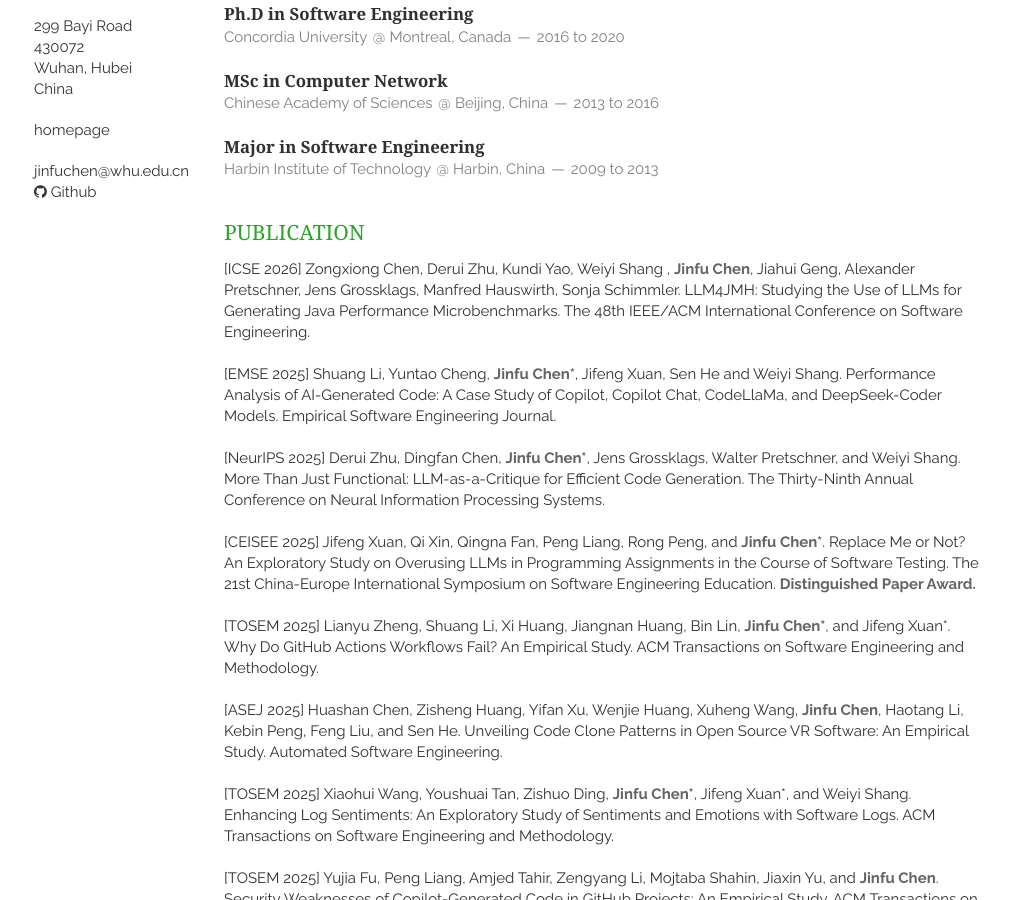
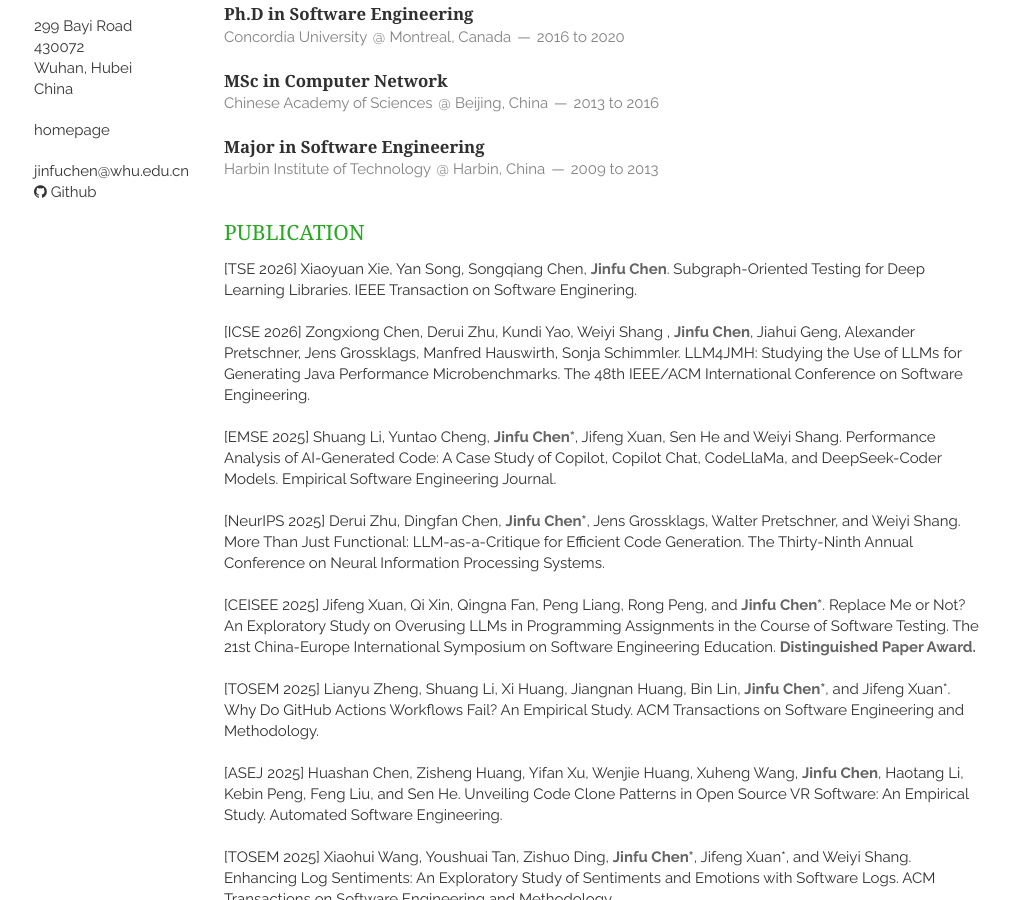
Before and after one commit to jinfuchen/jinfu, a Jekyll site: the page built from index.html, in a window 1280 px wide and 900 px high, scrolled down 319 px. Shown: the whole window, without its empty margins (136-1146 px from the left). Built offline with Jekyll 4.4.1, drawn with Linux system fonts in a browser that asks for light colours; nearby versions of some CDN libraries; the list of posts is cut into pages by our own code.

Commit message:
TestDL tse2026 pub

```diff
--- a/_includes/publication.html
+++ b/_includes/publication.html
@@ -12,6 +12,9 @@
     -->
 
     <article>
+      <p>[TSE 2026] Xiaoyuan Xie, Yan Song, Songqiang Chen, <em>Jinfu Chen</em>. Subgraph-Oriented Testing for Deep Learning Libraries. IEEE Transaction on Software Enginering. </p>
+      <br>
+
        <p>[ICSE 2026] Zongxiong Chen, Derui Zhu, Kundi Yao, Weiyi Shang , <em>Jinfu Chen</em>, Jiahui Geng, Alexander Pretschner, Jens Grossklags, Manfred Hauswirth, Sonja Schimmler. LLM4JMH: Studying the Use of LLMs for Generating Java Performance Microbenchmarks. The 48th IEEE/ACM International Conference on Software Engineering. </p>
       <br>
 
--- a/_includes/teaching.html
+++ b/_includes/teaching.html
@@ -1,6 +1,7 @@
 <section class="thirteen columns">
     <h1>Teaching</h1>
     <article>
+        <p>  Software Security </p>
         <p>  Software Engineering </p>
         <p>  Algorithm Design Techniques and Analysis </p>
     </article>
```
